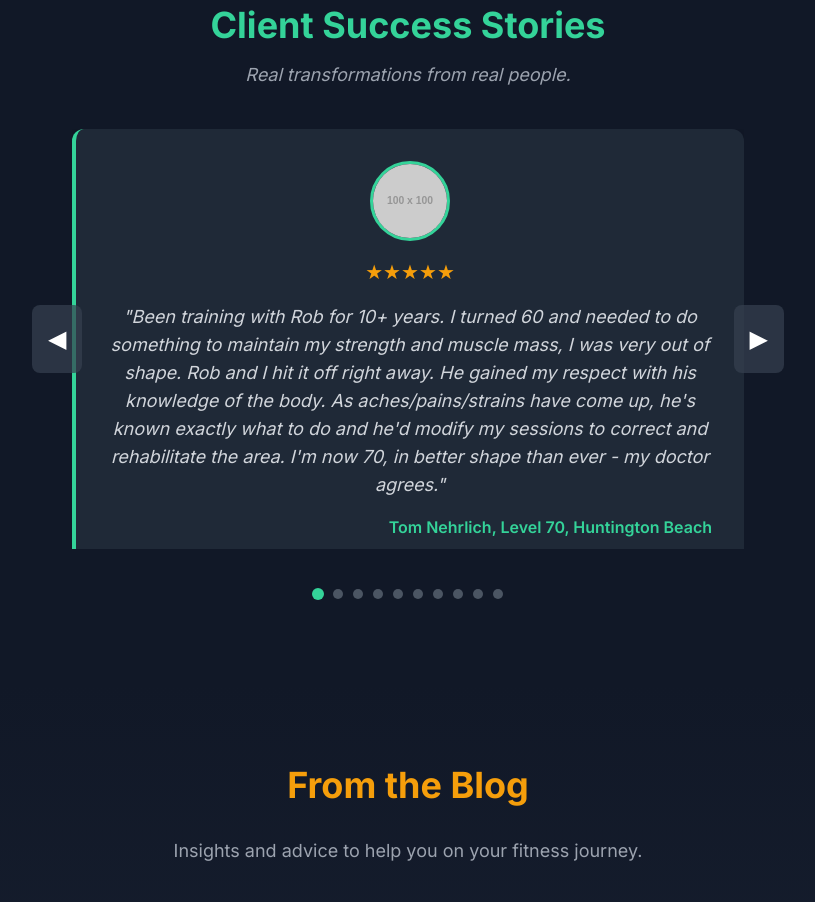
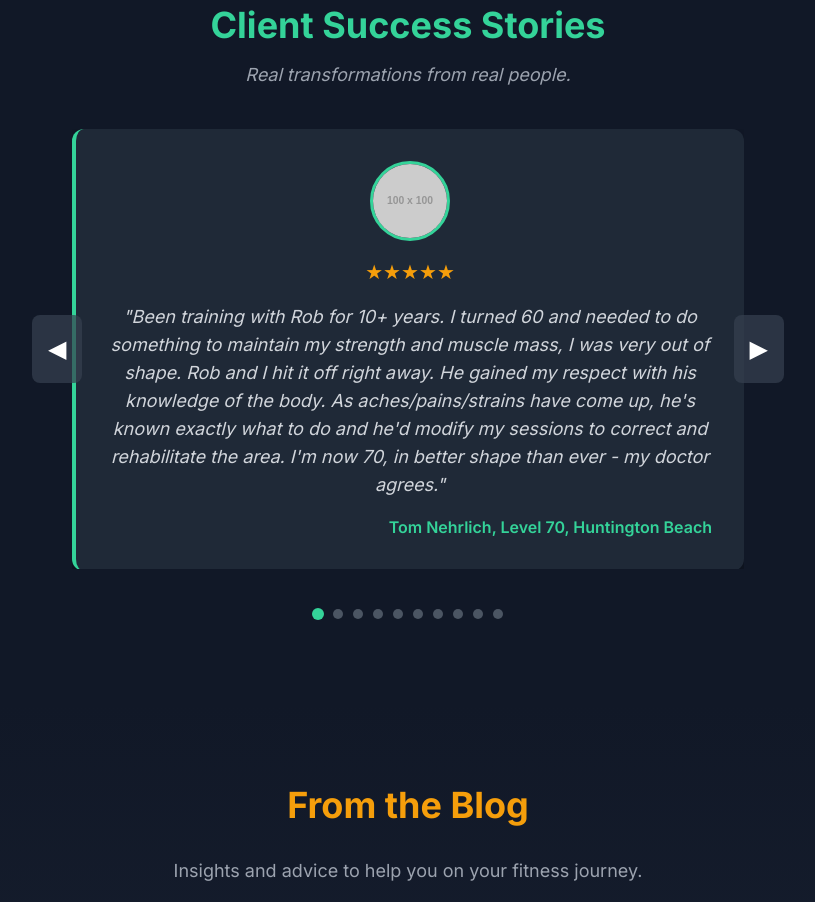
Before and after one commit to stargazr/falconefitness.com, a plain HTML site: page index.html in a window 1280 px wide. Shown: the part 4600-5502 px from the top of the page, without its empty margins (232-1047 px from the left). Drawn offline with nearby package versions, Linux system fonts and the light colour scheme; placeholder pictures from the web are drawn by us.

Commit message:
Update index.html
Fixed testimonials clipping at bottom

```diff
--- a/index.html
+++ b/index.html
@@ -360,7 +360,7 @@
       padding: 0 3rem; /* Add padding for arrows */
     }
     .testimonial-carousel-inner {
-      min-height: 420px; /* MODIFIED: Increased height to prevent clipping */
+      min-height: 440px; /* MODIFIED: Further increased height to prevent clipping */
       position: relative;
       overflow: hidden;
     }
```
